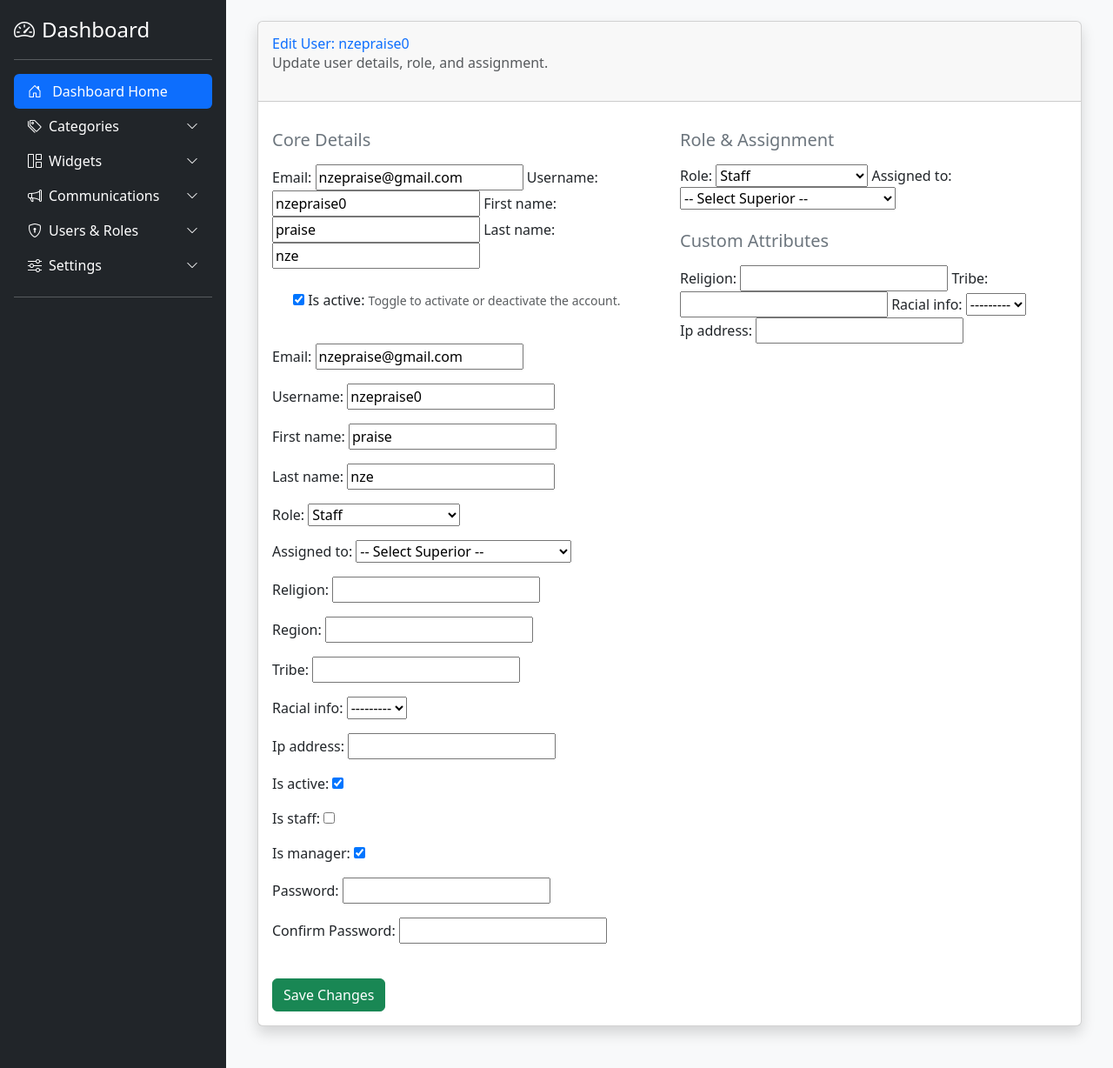
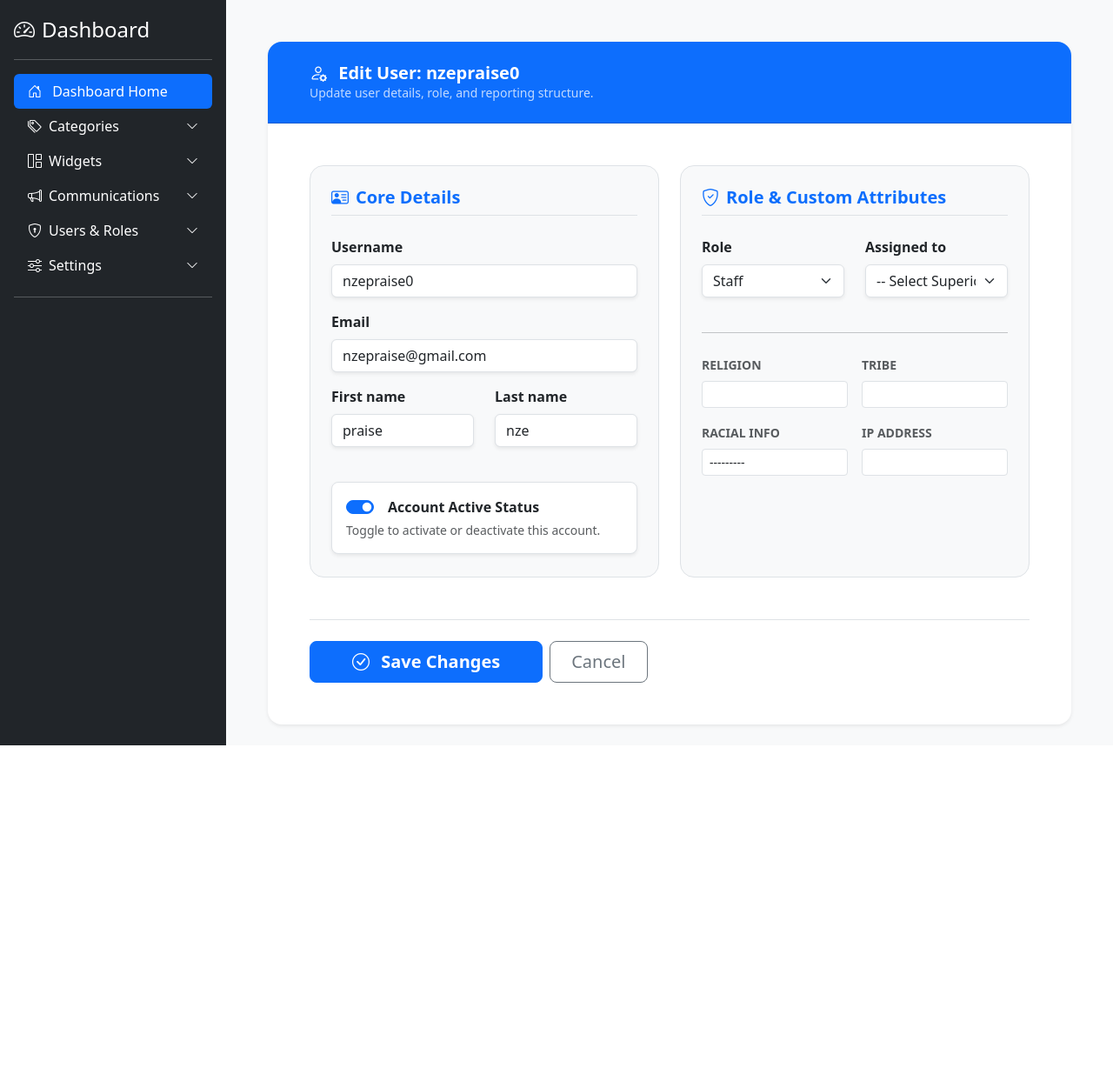
Before and after one commit to belldivine070/CMS, a Django app: page /bg-admin/users/edit/349cd7ac-8cd5-4551-b3f4-ad56e05a4cc6/ in a window 1280 px wide. Shown: the part 56-1284 px from the top of the page at 87% size. After the commit the page ends 913 px from the top, so only its background shows below. Run offline with Django 5.2, Linux system fonts and the light colour scheme; a user stored in the database is signed in; data comes from the database, SQL or seed files in the repository; parts of the project's set-up code (start-up, migrations or seed data) failed here and were passed over; some libraries are stand-ins or nearby versions.

Commit message:
Enhance edit user form structure and styles
Refactor user edit form for improved layout and styling.

```diff
--- a/users/templates/users/edit_user_form.html
+++ b/users/templates/users/edit_user_form.html
@@ -1,83 +1,155 @@
 {% extends "layout.html" %}
 {% load static %}
+{% load widget_tweaks %}
 
-{% block title %}Edit User: {{ user.username }}{% endblock %}
 
 {% block content %}
-<div class="card shadow mb-4">
-    <div class="card-header py-3">
-        <h6 class="m-0 font-weight-bold text-primary">Edit User: {{ customuser.username }}</h6>
-        <p class="text-muted">Update user details, role, and assignment.</p>
+<div class="container-fluid pt-3 pt-md-4">
+    <div class="card shadow-sm border-0 rounded-4 overflow-hidden">
+        <div class="card-header bg-primary text-white py-3 py-md-4 px-3 px-md-5">
+            <h4 class="m-0 fw-bold fs-5 fs-md-4">
+                <i class="bi bi-person-gear me-2"></i> Edit User: {{ customuser.username }}
+            </h4>
+            <p class="small mb-0 opacity-75">Update user details, role, and reporting structure.</p>
         </div>
-    <div class="card-body">
 
+        <div class="card-body p-3 p-md-5">
             {% if messages %}
                 {% for message in messages %}
-                <div class="alert alert-{{ message.tags }}" role="alert">
+                    <div class="alert alert-{{ message.tags }} alert-dismissible fade show shadow-sm" role="alert">
                         {{ message }}
+                        <button type="button" class="btn-close" data-bs-dismiss="alert" aria-label="Close"></button>
                     </div>
                 {% endfor %}
             {% endif %}
 
-        <form action="" method="post" class="user">
+            <form method="post" class="needs-validation">
                 {% csrf_token %}
 
                 {{ form.password.as_hidden }}
                 {{ form.password_confirm.as_hidden }}
 
+                <div class="row g-4">
+                    <div class="col-lg-6">
+                        <div class="p-4 rounded-4 bg-light border section-card h-100">
+                            <h5 class="text-primary mb-4 fw-bold border-bottom pb-2">
+                                <i class="bi bi-person-vcard me-2"></i>Core Details
+                            </h5>
+
+                            <div class="mb-3">
+                                <label class="form-label fw-semibold">{{ form.username.label }}</label>
+                                {% render_field form.username class="form-control shadow-sm" %}
+                            </div>
+
+                            <div class="mb-3">
+                                <label class="form-label fw-semibold">{{ form.email.label }}</label>
+                                {% render_field form.email class="form-control shadow-sm" %}
+                            </div>
+
                             <div class="row">
-                <div class="col-lg-6">
-                    <h5 class="mt-3 mb-3 text-secondary">Core Details</h5>
-                    {{ form.email.label_tag }}
-                    {{ form.email }}
-                    {{ form.username.label_tag }}
-                    {{ form.username }}
-                    {{ form.first_name.label_tag }}
-                    {{ form.first_name }}
-                    {{ form.last_name.label_tag }}
-                    {{ form.last_name }}
+                                <div class="col-md-6 mb-3">
+                                    <label class="form-label fw-semibold">{{ form.first_name.label }}</label>
+                                    {% render_field form.first_name class="form-control shadow-sm" %}
+                                </div>
+                                <div class="col-md-6 mb-3">
+                                    <label class="form-label fw-semibold">{{ form.last_name.label }}</label>
+                                    {% render_field form.last_name class="form-control shadow-sm" %}
+                                </div>
+                            </div>
 
-                    <div class="form-check mt-4">
-                        {{ form.is_active }}
-                        {{ form.is_active.label_tag }}
-                        <small class="form-text text-muted">Toggle to activate or deactivate the account.</small>
+                            <div class="form-check form-switch mt-4 p-3 bg-white rounded-3 border shadow-sm hover-bg">
+                                {% render_field form.is_active class="form-check-input ms-0 me-3" %}
+                                <label class="form-check-label fw-bold" for="{{ form.is_active.id_for_label }}">Account Active Status</label>
+                                <div class="form-text small">Toggle to activate or deactivate this account.</div>
+                            </div>
                         </div>
                     </div>
 
                     <div class="col-lg-6">
-                    <h5 class="mt-3 mb-3 text-secondary">Role & Assignment</h5>
+                        <div class="p-4 rounded-4 bg-light border section-card h-100">
+                            <h5 class="text-primary mb-4 fw-bold border-bottom pb-2">
+                                <i class="bi bi-shield-check me-2"></i>Role & Custom Attributes
+                            </h5>
 
-                    {{ form.role.label_tag }}
-                    {{ form.role }}
-
-                    {{ form.assigned_to.label_tag }}
-                    {{ form.assigned_to }}
-
-                    <h5 class="mt-4 mb-3 text-secondary">Custom Attributes</h5>
-
-                    {{ form.religion.label_tag }}
-                    {{ form.religion }}
-                    {{ form.tribe.label_tag }}
-                    {{ form.tribe }}
-                    {{ form.racial_info.label_tag }}
-                    {{ form.racial_info }}
-                    {{ form.ip_address.label_tag }}
-                    {{ form.ip_address }}
+                            <div class="row">
+                                <div class="col-md-6 mb-3">
+                                    <label class="form-label fw-semibold">{{ form.role.label }}</label>
+                                    {% render_field form.role class="form-select shadow-sm" %}
+                                </div>
+                                <div class="col-md-6 mb-3">
+                                    <label class="form-label fw-semibold">{{ form.assigned_to.label }}</label>
+                                    {% render_field form.assigned_to class="form-select shadow-sm" %}
                                 </div>
                             </div>
 
-            {{ form.as_p }}
+                            <hr class="my-4">
 
-            <button type="submit" class="btn btn-success btn-block mt-4">
-                Save Changes
-            </button>
+                            <div class="row g-3">
+                                <div class="col-md-6">
+                                    <label class="form-label small fw-bold text-uppercase text-muted">{{ form.religion.label }}</label>
+                                    {% render_field form.religion class="form-control form-control-sm" %}
+                                </div>
+                                <div class="col-md-6">
+                                    <label class="form-label small fw-bold text-uppercase text-muted">{{ form.tribe.label }}</label>
+                                    {% render_field form.tribe class="form-control form-control-sm" %}
+                                </div>
+                                <div class="col-md-6">
+                                    <label class="form-label small fw-bold text-uppercase text-muted">{{ form.racial_info.label }}</label>
+                                    {% render_field form.racial_info class="form-control form-control-sm" %}
+                                </div>
+                                <div class="col-md-6">
+                                    <label class="form-label small fw-bold text-uppercase text-muted">{{ form.ip_address.label }}</label>
+                                    {% render_field form.ip_address class="form-control form-control-sm" readonly="readonly" %}
+                                </div>
+                            </div>
+                        </div>
+                    </div>
+                </div>
 
                 {% if form.non_field_errors %}
-                <div class="alert alert-danger mt-3">
+                    <div class="alert alert-danger mt-4">
                         {{ form.non_field_errors }}
                     </div>
                 {% endif %}
-        </>
+
+                <div class="d-flex flex-column flex-md-row gap-2 border-top pt-4 mt-5">
+                    <button type="submit" class="btn btn-primary btn-lg px-md-5 fw-bold order-1 order-md-1">
+                        <i class="bi bi-check-circle me-2"></i> Save Changes
+                    </button>
+                    <a href="{% url 'manage_users' %}" class="btn btn-outline-secondary btn-lg px-md-4 order-2 order-md-2">
+                        Cancel
+                    </a>
+                </div>
+            </form>
         </div>
     </div>
+</div>
+
+<style>
+    /* Section Hover Effect */
+    .section-card {
+        transition: transform 0.2s ease, box-shadow 0.2s ease;
+    }
+    .section-card:hover {
+        background-color: #ffffff !important;
+        box-shadow: 0 0.5rem 1rem rgba(0,0,0,0.05) !important;
+    }
+
+    /* Form Switch Hover */
+    .hover-bg:hover {
+        background-color: #f8f9fa !important;
+        border-color: #0d6efd !important;
+    }
+
+    .form-control:focus, .form-select:focus {
+        border-color: #0d6efd;
+        box-shadow: 0 0 0 0.25rem rgba(13, 110, 253, 0.1);
+    }
+
+    /* Responsive adjustments */
+    @media (max-width: 768px) {
+        .btn-lg { width: 100%; }
+        .section-card { margin-bottom: 1rem; }
+    }
+</style>
 {% endblock content %}
```
Lines whose indentation alone changed are shown as unchanged.
